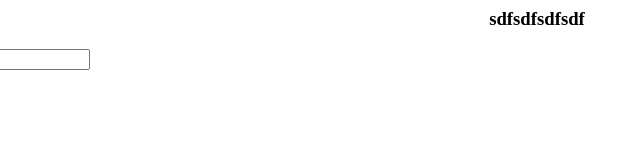
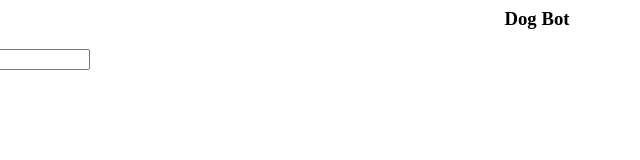
Before and after one commit to katya20/dog-bot, a plain HTML site: page index.html in a window 1280 px wide. Shown: the full height of the page, 103-743 px from the left. Drawn offline with nearby package versions, Linux system fonts and the light colour scheme.

Commit message:
Classadoo autocommit

```diff
--- a/index.html
+++ b/index.html
@@ -1,14 +1,12 @@
 <html>
   <head>
-    <title>
-      Title
-    </title>
+
     <script src="https://code.jquery.com/jquery-3.1.0.min.js"></script>
     <link href="style.css" rel="stylesheet"/>
   </head>
   <body>
     <h3 id="title">
-      sdfsdfsdfsdf
+      Dog Bot
     </h3>
 
     <div>
```
